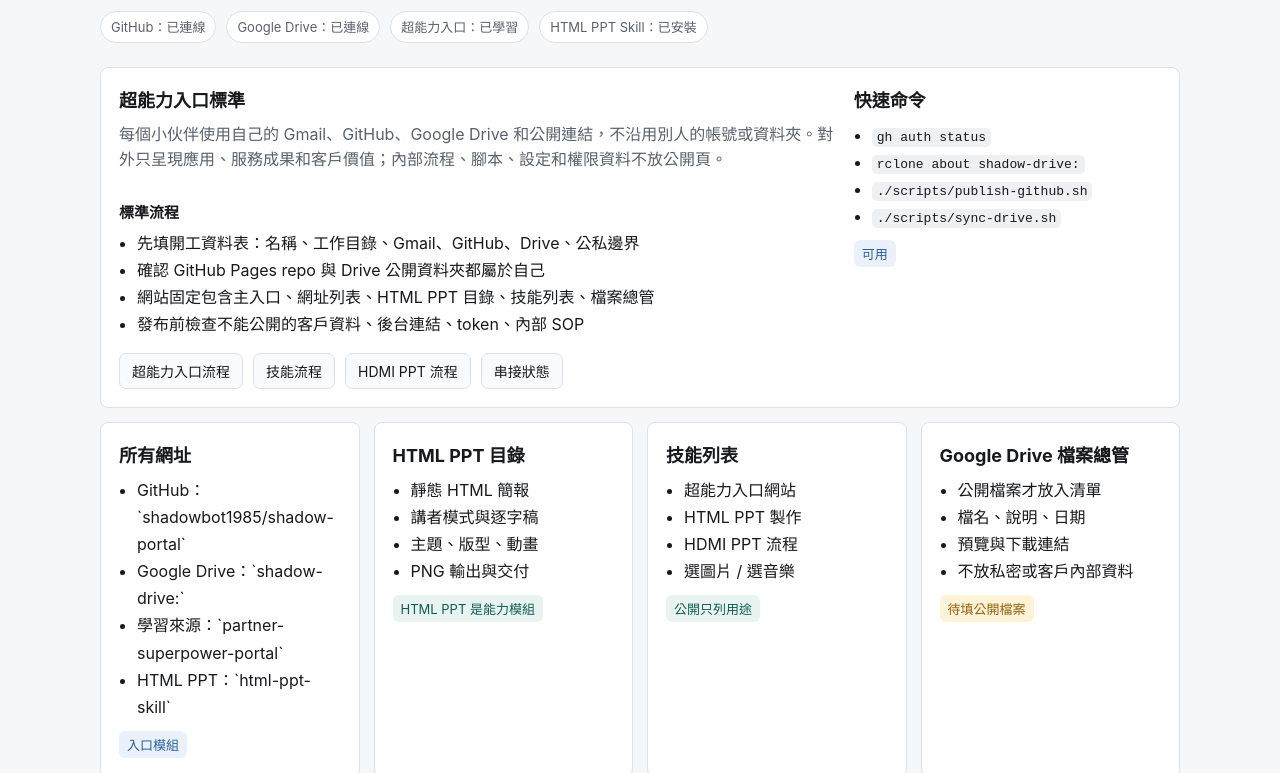
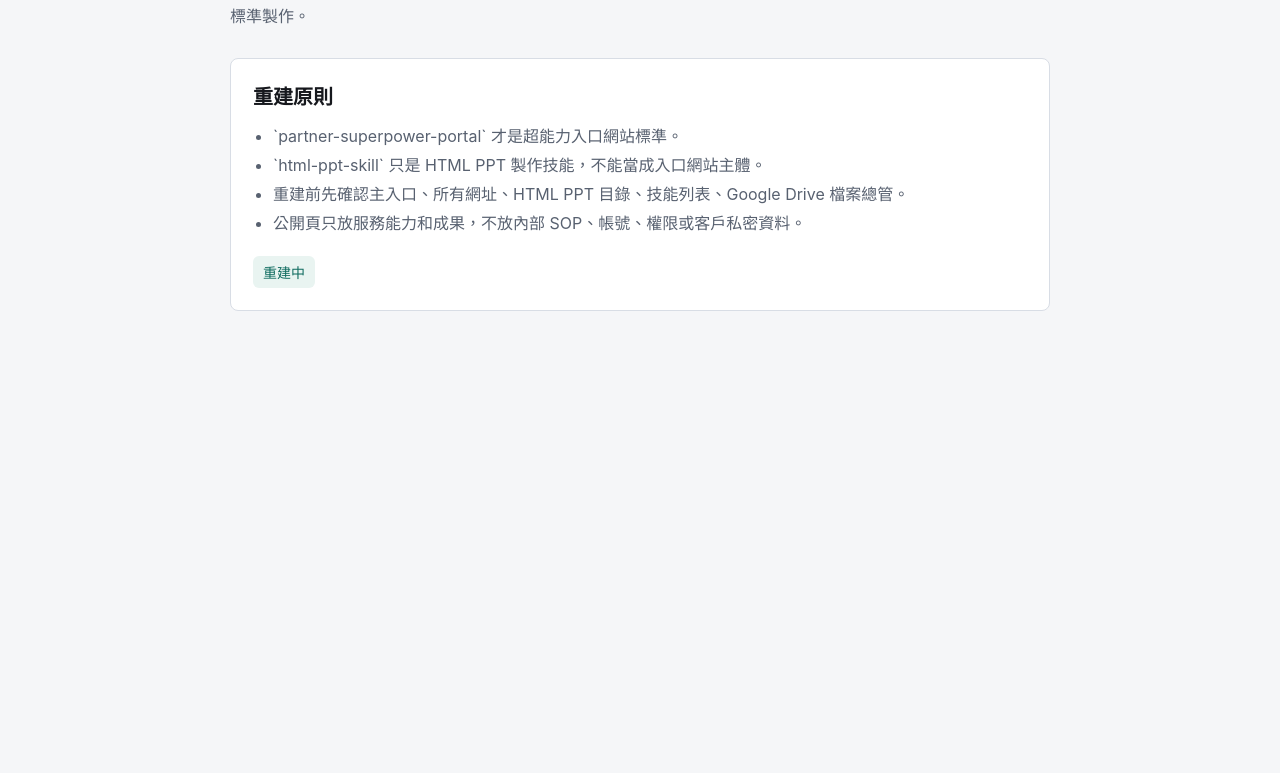
Before and after one commit to shadowbot1985/shadow-portal, a plain HTML site: page index.html in a window 1280 px wide. Shown: the part 140-913 px from the top of the page. After the commit the page ends 800 px from the top, so only its background shows below. Drawn offline with Linux system fonts and the light colour scheme.

Commit message:
Pause portal for rebuild

```diff
--- a/index.html
+++ b/index.html
@@ -3,21 +3,10 @@
 <head>
   <meta charset="utf-8">
   <meta name="viewport" content="width=device-width, initial-scale=1">
-  <title>影子超能力入口網站</title>
+  <title>影子超能力入口網站｜重建中</title>
   <style>
-    :root {
-      --ink: #17191c;
-      --muted: #59616d;
-      --line: #dde1e6;
-      --paper: #ffffff;
-      --bg: #f6f7f8;
-      --green: #0f6b5f;
-      --green-soft: #e9f4f1;
-      --blue: #285f9f;
-      --blue-soft: #eaf1fb;
-      --amber: #936013;
-      --amber-soft: #fff3d7;
-    }
+    :root { --ink: #16181d; --muted: #586170; --line: #d8dde5; --paper: #ffffff; --bg: #f5f6f8; --accent: #0f6b5f; }
+    * { box-sizing: border-box; }
     body {
       margin: 0;
       font-family: -apple-system, BlinkMacSystemFont, "Noto Sans TC", "Segoe UI", sans-serif;
@@ -25,106 +14,32 @@
       color: var(--ink);
     }
     main {
-      max-width: 1080px;
+      max-width: 860px;
       margin: 0 auto;
-      padding: 40px 20px;
+      padding: 56px 20px;
     }
     h1 {
       margin: 0 0 8px;
-      font-size: 34px;
+      font-size: 36px;
       letter-spacing: 0;
     }
-    .lead {
-      margin: 0 0 28px;
-      color: var(--muted);
-      line-height: 1.6;
-    }
-    .topbar {
-      display: flex;
-      flex-wrap: wrap;
-      gap: 10px;
-      margin: 0 0 24px;
-    }
-    .pill {
-      display: inline-flex;
-      align-items: center;
-      min-height: 30px;
-      padding: 0 10px;
-      border: 1px solid var(--line);
-      border-radius: 999px;
-      background: var(--paper);
-      color: var(--muted);
-      font-size: 13px;
-    }
-    .grid {
-      display: grid;
-      grid-template-columns: repeat(auto-fit, minmax(220px, 1fr));
-      gap: 14px;
-    }
-    section {
+    p { margin: 0; color: var(--muted); line-height: 1.7; }
+    .panel {
+      margin-top: 28px;
       background: var(--paper);
       border: 1px solid var(--line);
       border-radius: 8px;
-      padding: 18px;
+      padding: 22px;
     }
-    section.primary {
-      grid-column: 1 / -1;
-      display: grid;
-      grid-template-columns: minmax(0, 1.4fr) minmax(260px, 0.6fr);
-      gap: 18px;
-    }
-    h2 {
-      margin: 0 0 10px;
-      font-size: 18px;
-    }
-    h3 {
-      margin: 18px 0 8px;
-      font-size: 15px;
-    }
-    ul {
-      margin: 0;
-      padding-left: 18px;
-      line-height: 1.7;
-    }
-    a {
-      color: var(--green);
-      text-decoration: none;
-    }
-    a:hover {
-      text-decoration: underline;
-    }
+    h2 { margin: 0 0 12px; font-size: 20px; }
+    ul { margin: 0; padding-left: 20px; line-height: 1.8; color: var(--muted); }
     .status {
       display: inline-block;
-      margin-top: 10px;
-      padding: 4px 8px;
+      margin-top: 18px;
+      padding: 6px 10px;
       border-radius: 6px;
-      background: var(--green-soft);
-      color: #0f5d52;
-      font-size: 13px;
-    }
-    .status.blue {
-      background: var(--blue-soft);
-      color: var(--blue);
-    }
-    .status.amber {
-      background: var(--amber-soft);
-      color: var(--amber);
-    }
-    .links {
-      display: flex;
-      flex-wrap: wrap;
-      gap: 10px;
-      margin-top: 14px;
-    }
-    .button {
-      display: inline-flex;
-      align-items: center;
-      min-height: 34px;
-      padding: 0 12px;
-      border: 1px solid var(--line);
-      border-radius: 7px;
-      background: #f9fafb;
-      color: var(--ink);
+      background: #e9f4f1;
+      color: var(--accent);
       font-size: 14px;
     }
     code {
@@ -133,113 +48,22 @@
       background: #eef0f2;
       font-size: 13px;
     }
-    @media (max-width: 760px) {
-      section.primary {
-        grid-template-columns: 1fr;
-      }
-    }
   </style>
 </head>
 <body>
   <main>
     <h1>影子超能力入口網站</h1>
-    <p class="lead">依 `partner-superpower-portal` 標準建立：主入口、所有網址、HTML PPT 目錄、技能列表、Google Drive 檔案總管與交付檢查。</p>
-    <div class="topbar">
-      <span class="pill">GitHub：已連線</span>
-      <span class="pill">Google Drive：已連線</span>
-      <span class="pill">超能力入口：已學習</span>
-      <span class="pill">HTML PPT Skill：已安裝</span>
-    </div>
+    <p>這個版本先關掉重建。前一版分類錯誤，現在暫停公開展示，重新依 Jason 指定的 `partner-superpower-portal` 標準製作。</p>
 
-    <div class="grid">
-      <section class="primary">
-        <div>
-          <h2>超能力入口標準</h2>
-          <p class="lead">每個小伙伴使用自己的 Gmail、GitHub、Google Drive 和公開連結，不沿用別人的帳號或資料夾。對外只呈現應用、服務成果和客戶價值；內部流程、腳本、設定和權限資料不放公開頁。</p>
-          <h3>標準流程</h3>
-          <ul>
-            <li>先填開工資料表：名稱、工作目錄、Gmail、GitHub、Drive、公私邊界</li>
-            <li>確認 GitHub Pages repo 與 Drive 公開資料夾都屬於自己</li>
-            <li>網站固定包含主入口、網址列表、HTML PPT 目錄、技能列表、檔案總管</li>
-            <li>發布前檢查不能公開的客戶資料、後台連結、token、內部 SOP</li>
-          </ul>
-          <div class="links">
-            <a class="button" href="docs/超能力入口網站技能流程.md">超能力入口流程</a>
-            <a class="button" href="docs/HTML_PPT_技能流程.md">技能流程</a>
-            <a class="button" href="docs/HDMI_PPT_標準製作流程.md">HDMI PPT 流程</a>
-            <a class="button" href="docs/串接狀態.md">串接狀態</a>
-          </div>
-        </div>
-        <div>
-          <h2>快速命令</h2>
-          <ul>
-            <li><code>gh auth status</code></li>
-            <li><code>rclone about shadow-drive:</code></li>
-            <li><code>./scripts/publish-github.sh</code></li>
-            <li><code>./scripts/sync-drive.sh</code></li>
-          </ul>
-          <span class="status blue">可用</span>
-        </div>
-      </section>
-      <section>
-        <h2>所有網址</h2>
-        <ul>
-          <li>GitHub：`shadowbot1985/shadow-portal`</li>
-          <li>Google Drive：`shadow-drive:`</li>
-          <li>學習來源：`partner-superpower-portal`</li>
-          <li>HTML PPT：`html-ppt-skill`</li>
-        </ul>
-        <span class="status blue">入口模組</span>
-      </section>
-      <section>
-        <h2>HTML PPT 目錄</h2>
-        <ul>
-          <li>靜態 HTML 簡報</li>
-          <li>講者模式與逐字稿</li>
-          <li>主題、版型、動畫</li>
-          <li>PNG 輸出與交付</li>
-        </ul>
-        <span class="status">HTML PPT 是能力模組</span>
-      </section>
-      <section>
-        <h2>技能列表</h2>
-        <ul>
-          <li>超能力入口網站</li>
-          <li>HTML PPT 製作</li>
-          <li>HDMI PPT 流程</li>
-          <li>選圖片 / 選音樂</li>
-        </ul>
-        <span class="status">公開只列用途</span>
-      </section>
-      <section>
-        <h2>Google Drive 檔案總管</h2>
-        <ul>
-          <li>公開檔案才放入清單</li>
-          <li>檔名、說明、日期</li>
-          <li>預覽與下載連結</li>
-          <li>不放私密或客戶內部資料</li>
-        </ul>
-        <span class="status amber">待填公開檔案</span>
-      </section>
-      <section>
-        <h2>串接狀態</h2>
-        <ul>
-          <li>GitHub CLI：已登入 `shadowbot1985`</li>
-          <li>Google Drive：`shadow-drive:` 已授權</li>
-          <li>網站 Git：已追蹤 `origin/main`</li>
-        </ul>
-        <span class="status">已完成</span>
-      </section>
-      <section>
-        <h2>公私邊界</h2>
-        <ul>
-          <li>對外：服務項目、成果、公開作品</li>
-          <li>對內：教學、腳本、部署方式</li>
-          <li>禁止：token、密碼、後台、客戶私檔</li>
-          <li>不確定就先不公開</li>
-        </ul>
-        <span class="status">保守公開</span>
-      </section>
+    <div class="panel">
+      <h2>重建原則</h2>
+      <ul>
+        <li>`partner-superpower-portal` 才是超能力入口網站標準。</li>
+        <li>`html-ppt-skill` 只是 HTML PPT 製作技能，不能當成入口網站主體。</li>
+        <li>重建前先確認主入口、所有網址、HTML PPT 目錄、技能列表、Google Drive 檔案總管。</li>
+        <li>公開頁只放服務能力和成果，不放內部 SOP、帳號、權限或客戶私密資料。</li>
+      </ul>
+      <span class="status">重建中</span>
     </div>
   </main>
 </body>
```
Also changed, not shown: 7 other files.
